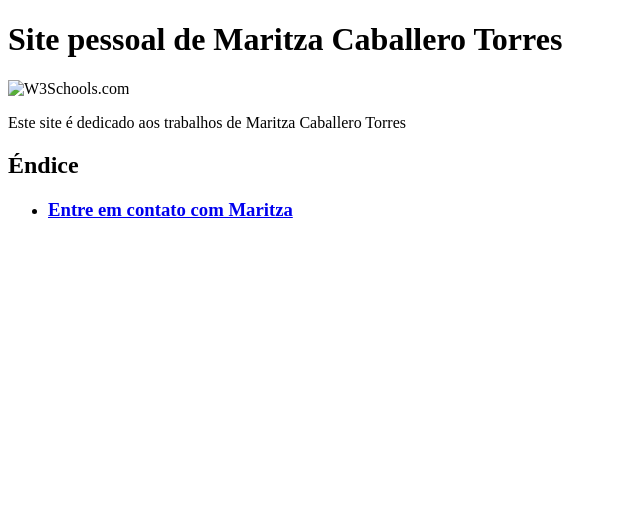
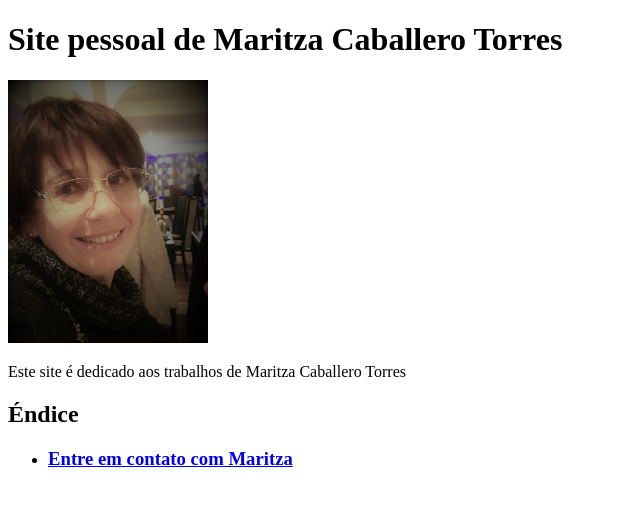
Before and after one commit to maritzacaballero/maritzacaballero.github.io, a plain HTML site: page index.html in a window 1280 px wide. Shown: the whole page, without its empty margins (0-640 px from the left). Drawn offline with Linux system fonts and the light colour scheme.

Commit message:
Add files via upload

```diff
--- a/index.html
+++ b/index.html
@@ -4,7 +4,7 @@
 <title> &Eacute;ndice</title>
 <h1>Site pessoal de Maritza Caballero Torres</h1>
 
-<img src="p1.jpg" alt="W3Schools.com" width="200" height="220">
+<img src="p1.png" alt="W3Schools.com" width="200" height="263">
 
 <p> Este site &eacute; dedicado aos trabalhos de Maritza Caballero Torres </p>
 
```
Also changed, not shown: p1.png (added).
